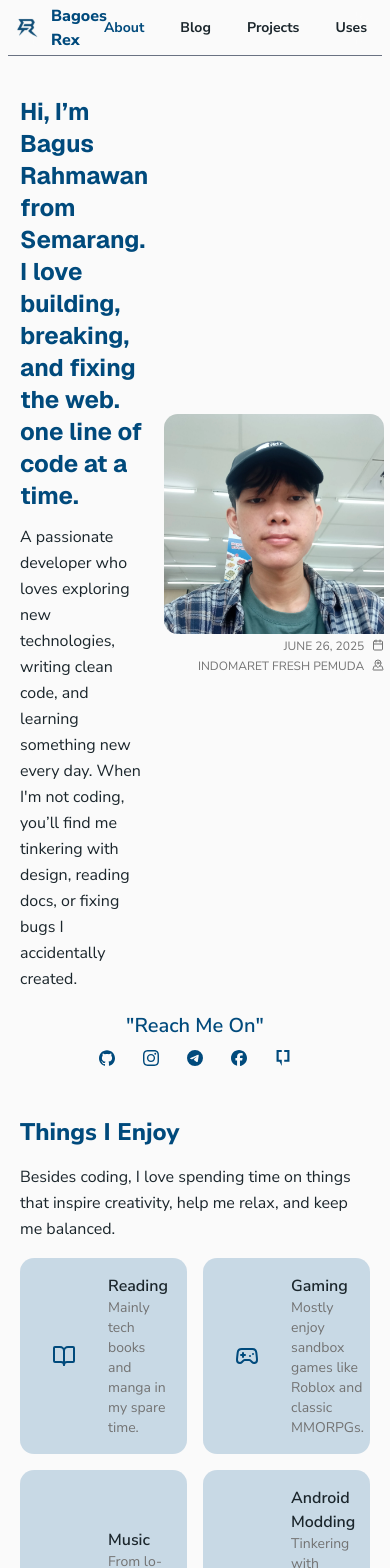
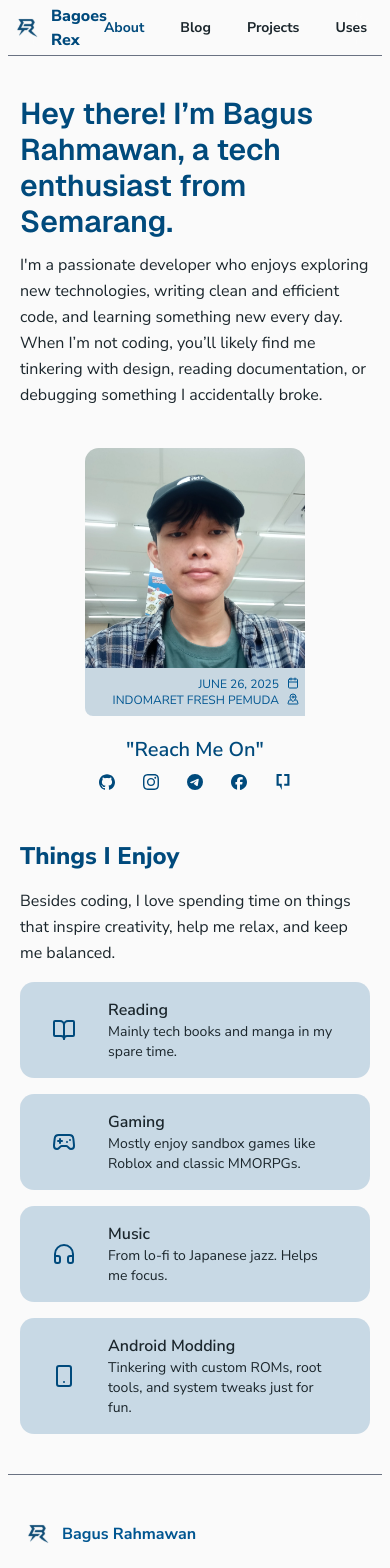
Before and after one commit to bagoesrex/portfolio-website, a Next.js app: page /about in a window 390 px wide. Shown: the top 1568 px of the page. Built offline with nearby package versions, Linux system fonts and the light colour scheme.

Commit message:
feat(about): improve mobile layout and responsiveness between elements

```diff
--- a/app/about/page.tsx
+++ b/app/about/page.tsx
@@ -3,7 +3,7 @@ import IntroSection from "@/components/about/intro-section";
 
 export default function AboutPage() {
     return (
-        <main className="max-w-3xl mx-auto mt-1 pt-23 flex flex-col gap-10 pb-10 px-5 text-foreground">
+        <main className="max-w-3xl min-w-sm mx-auto mt-1 pt-23 flex flex-col gap-10 pb-10 px-5 text-foreground">
 
             <IntroSection />
 
--- a/components/about/intro-section.tsx
+++ b/components/about/intro-section.tsx
@@ -6,17 +6,18 @@ import Image from "next/image";
 export default function IntroSection() {
     return (
         <section id="intro" className="flex flex-col gap-5">
-            <div className="flex flex-row gap-4">
+            <div className="flex flex-col md:flex-row gap-10">
                 <div className="flex flex-col flex-4/6 gap-3">
-                    <h1 className="text-2xl font-bold font-sans text-primary">
-                        Hi, I’m Bagus Rahmawan from Semarang. I love building, breaking, and fixing the web. one line of code at a time.
+                    <h1 className="text-3xl font-semibold font-sans text-primary">
+                        Hey there! I’m Bagus Rahmawan, a tech enthusiast from Semarang.
                     </h1>
-                    <p className="leading-relaxed">A passionate developer who loves exploring new technologies, writing clean code, and learning something new every day. When I'm not coding, you’ll find me tinkering with design, reading docs, or fixing bugs I accidentally created.
+                    <p className="leading-relaxed">I'm a passionate developer who enjoys exploring new technologies, writing clean and efficient code, and learning something new every day.
+                        When I’m not coding, you’ll likely find me tinkering with design, reading documentation, or debugging something I accidentally broke.
                     </p>
                 </div>
                 <div className="flex flex-col flex-2/6 justify-center items-center">
-                    <div className="flex flex-col gap-1 justify-center items-center">
-                        <div className="w-55 rounded-xl rounded-br-none overflow-hidden relative">
+                    <div className="flex flex-col justify-center items-center">
+                        <div className="w-55 rounded-xl rounded-b-none overflow-hidden relative">
                             <AspectRatio ratio={1}>
                                 <Image
                                     src="/images/about/me.webp"
@@ -27,13 +28,15 @@ export default function IntroSection() {
                                 />
                             </AspectRatio>
                         </div>
-                        <div className="flex flex-row justify-end w-full items-center gap-2 text-muted-foreground">
-                            <span className="text-xs uppercase">June 26, 2025</span>
-                            <Calendar className="size-3 -mt-0.5" />
-                        </div>
-                        <div className="flex flex-row justify-end w-full items-center gap-2 text-muted-foreground">
-                            <span className="text-xs uppercase">Indomaret Fresh Pemuda</span>
-                            <MapPinned className="size-3 -mt-0.5" />
+                        <div className="w-full rounded-bl-md bg-primary/20 py-2 px-1.5">
+                            <div className="flex flex-row justify-end w-full items-center gap-2 text-secondary">
+                                <span className="text-xs uppercase">June 26, 2025</span>
+                                <Calendar className="size-3 -mt-0.5" />
+                            </div>
+                            <div className="flex flex-row justify-end w-full items-center gap-2 text-secondary">
+                                <span className="text-xs uppercase">Indomaret Fresh Pemuda</span>
+                                <MapPinned className="size-3 -mt-0.5" />
+                            </div>
                         </div>
                     </div>
                 </div>
--- a/components/home/hero-section.tsx
+++ b/components/home/hero-section.tsx
@@ -6,14 +6,14 @@ export default function HeroSection() {
         <section id="hero" className="flex flex-col items-center">
             <div className="flex flex-col-reverse md:flex-row items-start md:items-center gap-6 max-w-4xl w-full">
                 <div className="flex-1 text-left">
-                    <h1 className="text-3xl font-extrabold text-primary">
+                    <h1 className="text-3xl md:text-4xl font-extrabold text-primary">
                         Hi, I'm Bagus
                     </h1>
                     <h2 className="text-xl font-semibold text-primary">
                         Fullstack Developer
                     </h2>
                     <p className="leading-relaxed">
-                        I'm a tech enthusiast with a strong interest in building responsive and interactive web applications. I enjoy experimenting with new technologies and creating clean user interfaces.
+                        A tech enthusiast with a strong interest in building responsive and interactive web applications. I enjoy experimenting with new technologies and creating clean user interfaces.
                     </p>
                 </div>
 
--- a/components/shared/hobbies-grid.tsx
+++ b/components/shared/hobbies-grid.tsx
@@ -26,13 +26,13 @@ const hobbies = [
 
 export default function HobbiesGrid() {
     return (
-        <div className="grid grid-cols-2 gap-4">
+        <div className="grid grid-cols-1 md:grid-cols-2 gap-4">
             {hobbies.map((hobby, i) => (
                 <div key={i} className="flex items-center gap-8 py-4 px-8 bg-muted/20 rounded-xl">
                     <div className="text-2xl text-primary">{hobby.icon}</div>
                     <div>
                         <h3 className="font-semibold">{hobby.title}</h3>
-                        <p className="text-sm text-muted-foreground">{hobby.description}</p>
+                        <p className="text-sm">{hobby.description}</p>
                     </div>
                 </div>
             ))}
```
